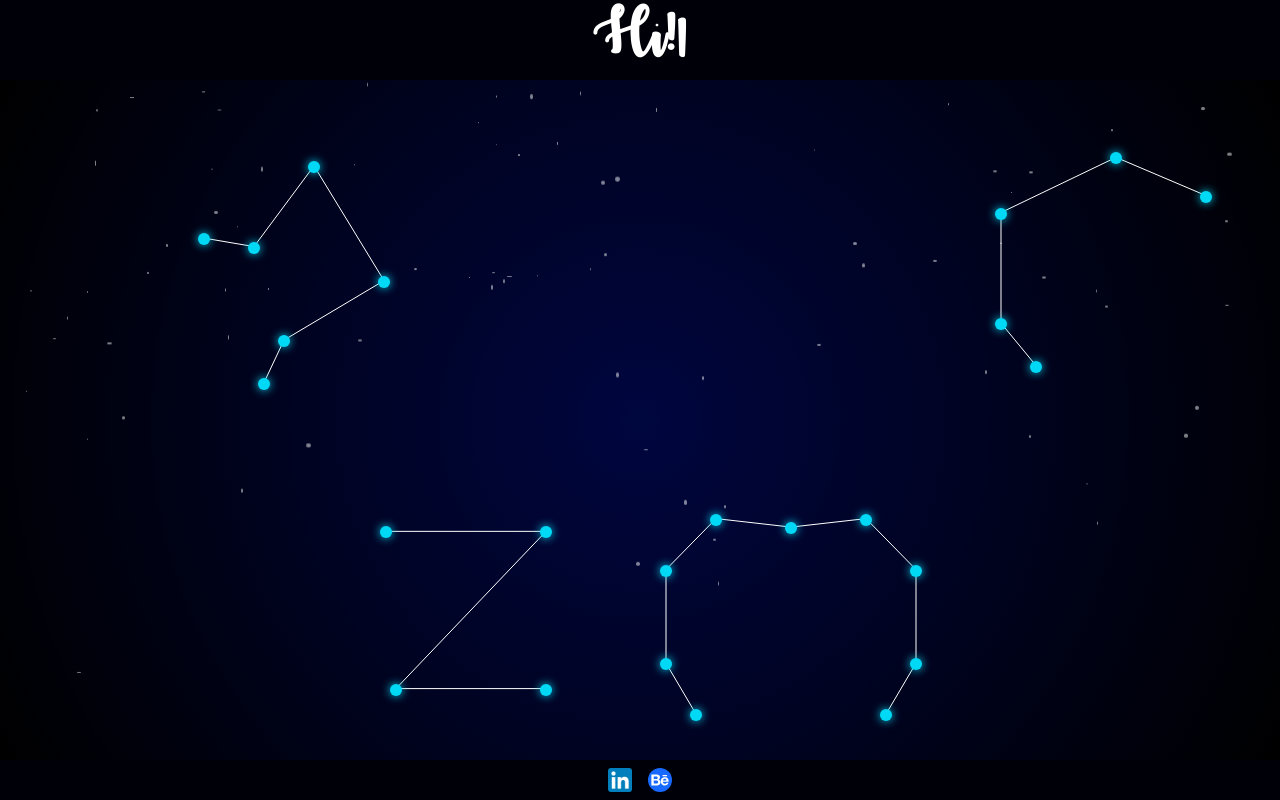
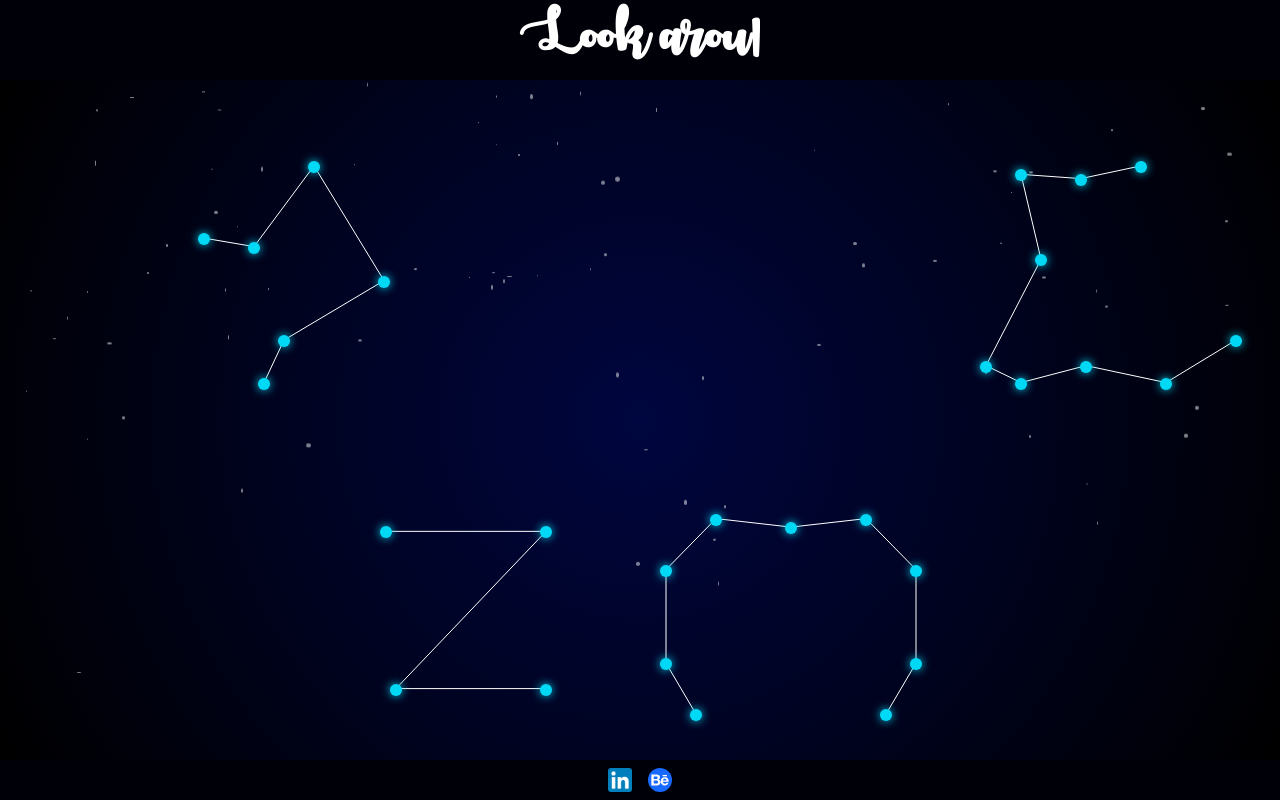
Before and after one commit to PhantHive/maya-design, a React (Vite) app: page / in a window 1280 px wide. Built offline with nearby package versions, Linux system fonts and the light colour scheme.

Commit message:
feat: new constellation Lumina!

```diff
--- a/src/components/Header.tsx
+++ b/src/components/Header.tsx
@@ -1,7 +1,7 @@
 import { ReactTyped } from 'react-typed';
 
 export const Header = () => {
-    const texts = ['Maya', 'Hi!', 'Look around'];
+    const texts = ['Maya', 'Bremen Univ take me in!', 'Look around'];
 
     return (
         <header>
--- a/src/typings/Constellation.tsx
+++ b/src/typings/Constellation.tsx
@@ -61,18 +61,22 @@ export const constellations: Constellation[] = [
     },
     {
         id: 3,
-        name: 'Orenda',
+        name: 'Lumina',
         constellationSize: [
             { x: 75, y: 10 },
             { x: 300, y: 300 },
         ],
         stars: [
-            { x: 70, y: 250 },
-            { x: 35, y: 200 },
-            { x: 35, y: 70 },
-            { x: 150, y: 5 },
-            { x: 240, y: 50 },
+            { x: 175, y: 15 },
+            { x: 115, y: 30 },
+            { x: 55, y: 25 },
+            { x: 75, y: 125 },
+            { x: 20, y: 250 },
+            { x: 55, y: 270 },
+            { x: 120, y: 250 },
+            { x: 200, y: 270 },
+            { x: 270, y: 220 },
         ],
-        image: 'orenda.png',
+        image: 'Lumina-logo.png',
     },
 ];
```
Also changed, not shown: public/Lumina-logo.png (added).
